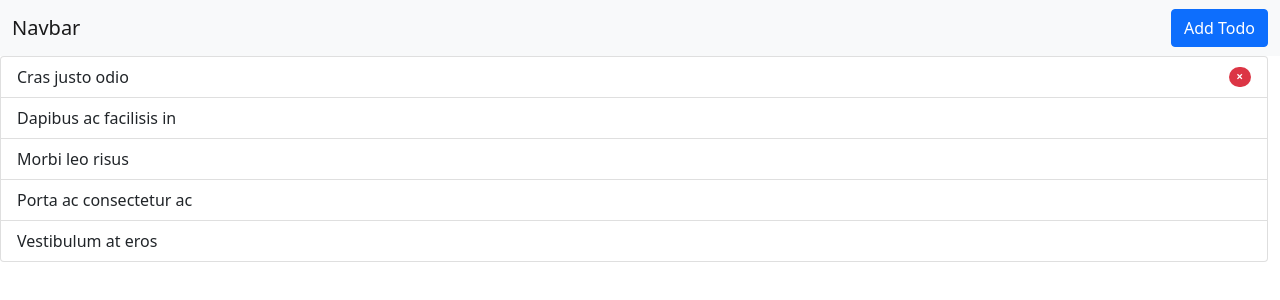
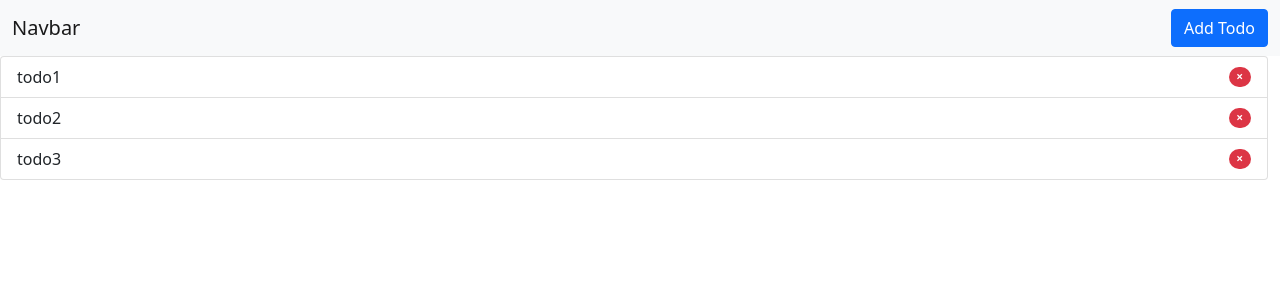
Before and after one commit to manishiitg/react-todo-list-hooks-training, a React (Create React App) app: page / in a window 1280 px wide. Shown: the top 300 px of the page. Built offline with nearby package versions, Linux system fonts and the light colour scheme.

Commit message:
todo list state

```diff
--- a/src/components/list.js
+++ b/src/components/list.js
@@ -1,20 +1,22 @@
-import React from 'react';
+// src/components/list.js
+
+import React, { useState } from 'react';
 
 function List() {
+    const [todoList, setTodo] = useState(["todo1", "todo2", "todo3"])
     return (
         <div className="container-fluid">
             <div className="row">
                 <ul className="list-group">
-                    <li className="list-group-item d-flex justify-content-between align-items-center">
-                        Cras justo odio
-              <span class="badge bg-danger rounded-pill">
-                            &times;
-              </span>
-                    </li>
-                    <li className="list-group-item d-flex justify-content-between align-items-center">Dapibus ac facilisis in</li>
-                    <li className="list-group-item d-flex justify-content-between align-items-center">Morbi leo risus</li>
-                    <li className="list-group-item d-flex justify-content-between align-items-center">Porta ac consectetur ac</li>
-                    <li className="list-group-item d-flex justify-content-between align-items-center">Vestibulum at eros</li>
+                    {
+                        todoList.map((item, idx) => {
+                            return <li id={idx} className="list-group-item d-flex justify-content-between align-items-center">
+                                {item}
+                                <span class="badge bg-danger rounded-pill">&times;</span>
+                            </li>
+                        })
+                    }
+
                 </ul>
             </div>
         </div>
```
